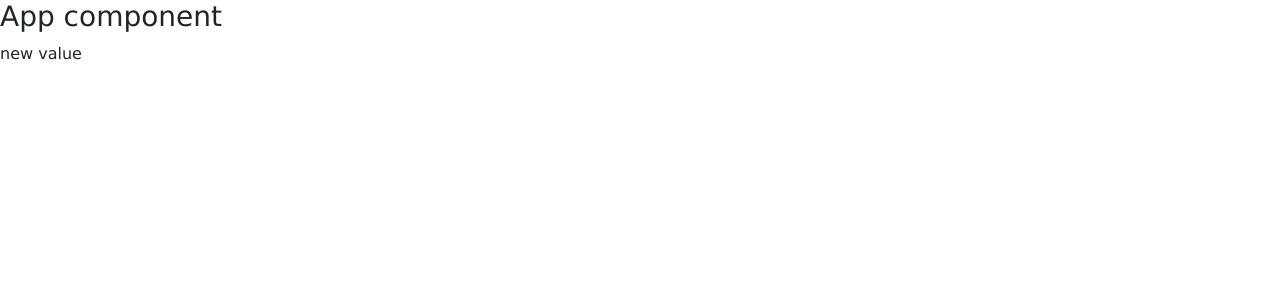
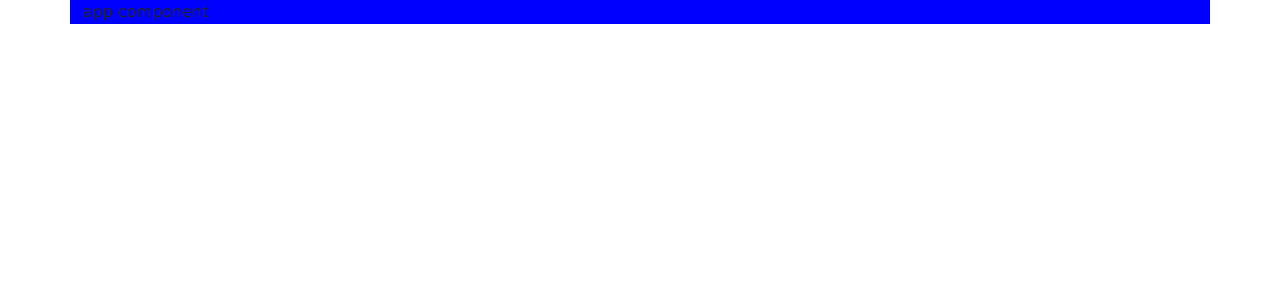
Before and after one commit to trieuquang204/learning-angular, an Angular app: page / in a window 1280 px wide. Shown: the top 300 px of the page. Built offline with nearby package versions, Linux system fonts and the light colour scheme.

Commit message:
Custom Attribute Directive

```diff
--- /dev/null
+++ b/src/app/CustomDirective/setbackground.directive.ts
@@ -0,0 +1,18 @@
+import { Directive, ElementRef, OnInit } from "@angular/core";
+
+
+@Directive({
+  selector: '.setBackground'
+})
+export class SetBackgroundDirective implements OnInit {
+  // private element : ElementRef;
+
+  constructor(private element : ElementRef) {
+    // element.nativeElement.style.backgroundColor =  'blue'
+    this.element = element;
+  }
+
+  ngOnInit() {
+    this.element.nativeElement.style.backgroundColor =  'blue'
+  }
+}
--- a/src/app/app.component.html
+++ b/src/app/app.component.html
@@ -1,4 +1,5 @@
-<h3>App component</h3>
-<app-demo>
-  <p #paragraph>paragrap</p>
-</app-demo>
+<!-- <h1 class="">App comp title</h1> -->
+
+<div class="container setBackground">
+  <p>app component</p>
+</div>
--- a/src/app/app.component.ts
+++ b/src/app/app.component.ts
@@ -5,14 +5,8 @@ import { ContainerComponent } from './Container/container.component';
   selector: 'app-root',
   templateUrl: './app.component.html',
   styleUrls: ['./app.component.css'],
-  encapsulation: ViewEncapsulation.None
 })
 export class AppComponent {
   inputText : string = 'initialization app';
 
-  onSubmit(inputElm : HTMLInputElement) {
-    this.inputText = inputElm.value;
-  }
-
-
 }
--- a/src/app/app.module.ts
+++ b/src/app/app.module.ts
@@ -7,12 +7,15 @@ import { ContainerComponent } from './Container/container.component';
 import { DemoComponent } from './Demo/demo.component';
 import { CustomListComponent } from './Custom-list/custom-list.component';
 
+import { SetBackgroundDirective } from './CustomDirective/setbackground.directive';
+
 @NgModule({
   declarations: [
     AppComponent,
     ContainerComponent,
     DemoComponent,
     CustomListComponent,
+    SetBackgroundDirective,
   ],
   imports: [
     BrowserModule,
```
Also changed, not shown: note.txt.
